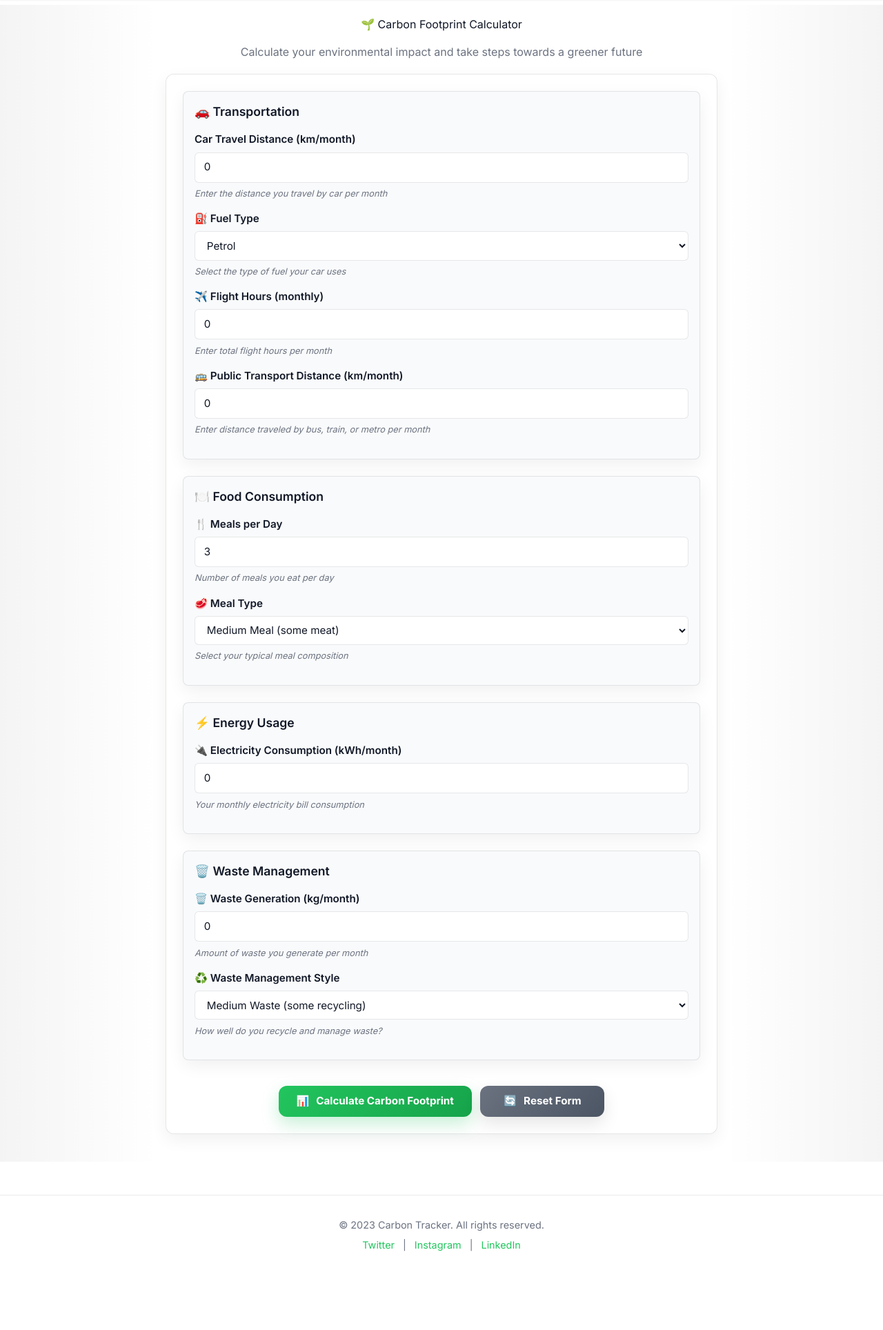
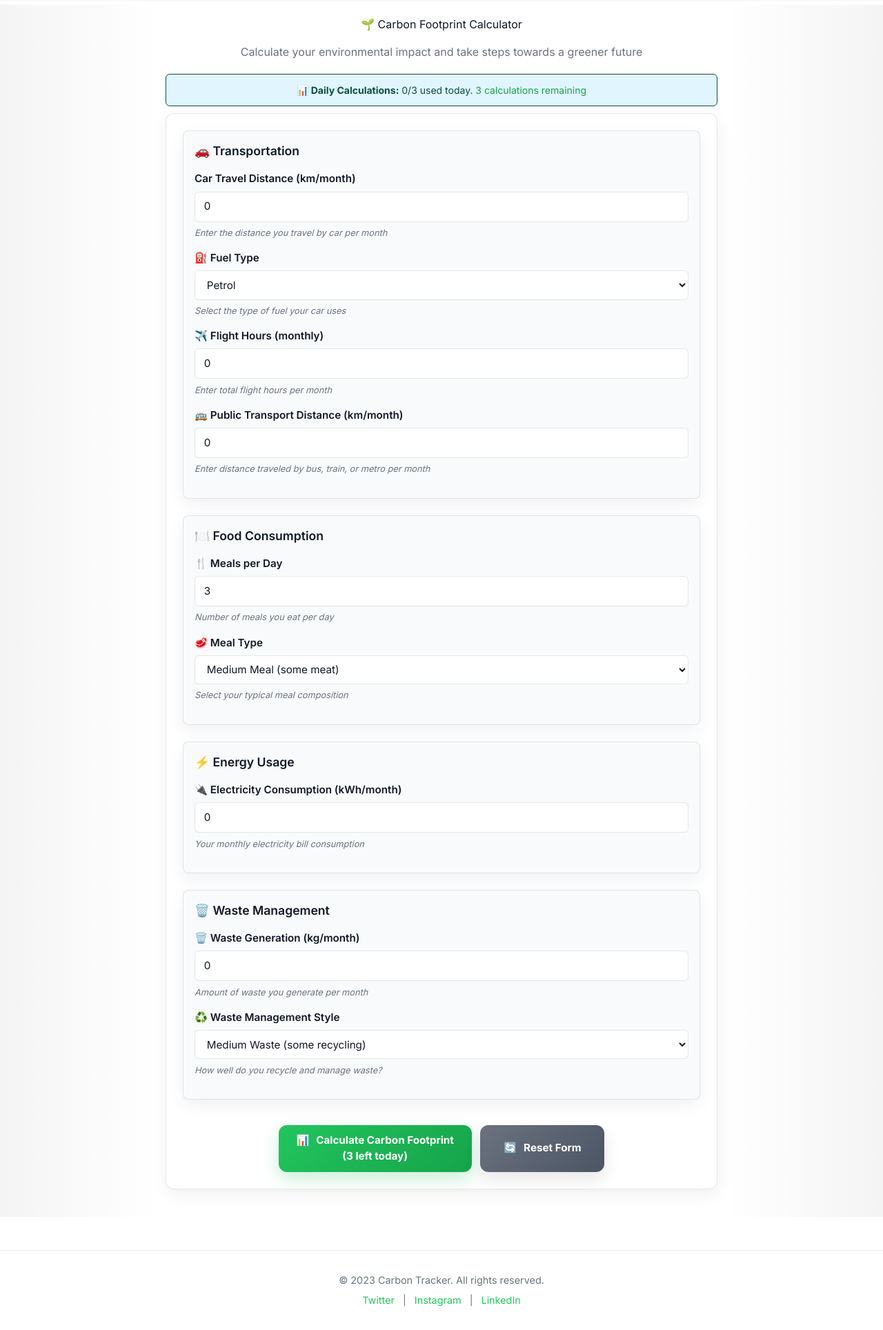
Before and after one commit to deepseek23/new-carbon, a Django app: page /home/ in a window 1280 px wide. Shown: the part 73-2001 px from the top of the page at 69% size. Before the commit the page ends 1887 px from the top, so only its background shows below. Run offline with Django 4.2, Linux system fonts and the light colour scheme; the visitor is signed in with stand-in values (Sample User, id 1); data that the repository does not hold is empty; some libraries are stand-ins or nearby versions.

Commit message:
added limit in entry

```diff
--- a/carbon/settings.py
+++ b/carbon/settings.py
@@ -87,7 +87,7 @@ DATABASES = {
     'default': {
         'ENGINE': 'django.db.backends.postgresql_psycopg2',
         'NAME': 'postgres',
-        'USER': 'postgres.txwipwnvsnmevqugarib',  # Supabase requires project-specific user
+        'USER': 'postgres.fjhxkztklweynhjmpjan',  # Supabase requires project-specific user
         'PASSWORD': 'Abc@9819307129',
         'HOST': 'aws-1-ap-south-1.pooler.supabase.com',  # Pooling host
         'PORT': '5432',  # Common Supabase pooler port (or 5432 if using direct db)
--- a/core/templates/track.html
+++ b/core/templates/track.html
@@ -7,6 +7,21 @@
     <div class="calculator-section">
         <h1 class="mb-4 text-center">🌱 Carbon Footprint Calculator</h1>
         <p class="text-center mb-5 text-secondary">Calculate your environmental impact and take steps towards a greener future</p>
+
+        <!-- Daily Limit Indicator -->
+        <div class="daily-limit-container mb-4">
+            {% if can_calculate %}
+                <div class="alert alert-info text-center">
+                    <strong>📊 Daily Calculations:</strong> {{ daily_count }}/3 used today.
+                    <span class="text-green-600">{{ remaining_calculations }} calculations remaining</span>
+                </div>
+            {% else %}
+                <div class="alert alert-warning text-center">
+                    <strong>⚠️ Daily Limit Reached:</strong> You've used all 3 calculations for today ({{ daily_count }}/3).
+                    <span class="text-orange-600">Please try again tomorrow!</span>
+                </div>
+            {% endif %}
+        </div>
 
         <!-- Input Form -->
         <div class="form-container">
@@ -106,9 +121,14 @@
                 </div>
 
                 <div class="form-actions">
-                    <button type="submit" class="btn btn-primary btn-calculate" id="btnCalculate">
+                    <button type="submit" class="btn btn-primary btn-calculate" id="btnCalculate"
+                            {% if not can_calculate %}disabled{% endif %}>
                         <span class="btn-icon">📊</span>
-                        Calculate Carbon Footprint
+                        {% if can_calculate %}
+                            Calculate Carbon Footprint ({{ remaining_calculations }} left today)
+                        {% else %}
+                            Daily Limit Reached (3/3 used)
+                        {% endif %}
                     </button>
                     <button type="button" class="btn btn-secondary btn-reset" onclick="resetForm()">
                         <span class="btn-icon">🔄</span>
@@ -324,9 +344,17 @@ document.addEventListener('DOMContentLoaded', function() {
             },
             body: formData
         })
-        .then(response => {
-            if (response.ok) {
+        .then(response => response.json().then(data => ({ data, status: response.status })))
+        .then(({ data, status }) => {
+            if (status === 429) {
+                // Daily limit reached
+                throw new Error(data.message || 'Daily calculation limit reached');
+            } else if (data.success) {
                 console.log('Form data saved successfully');
+
+                // Update daily limit display
+                updateDailyLimitDisplay(data.daily_count, data.remaining);
+
                 // Now get AI tips
                 return fetch('{% url "ai_tips_api" %}', {
                     method: 'POST',
@@ -337,7 +365,7 @@ document.addEventListener('DOMContentLoaded', function() {
                     body: JSON.stringify(payload)
                 });
             } else {
-                throw new Error('Failed to save form data');
+                throw new Error(data.message || 'Failed to save form data');
             }
         })
         .then(r => r.ok ? r.json() : r.json().then(err => Promise.reject(err)))
@@ -404,33 +432,81 @@ document.addEventListener('DOMContentLoaded', function() {
         .catch(err => {
             console.error('Error:', err);
 
-            // Show error message
+            // Check if this is a daily limit error
+            const isLimitError = err.message && err.message.includes('Daily calculation limit reached');
+
+            // Show appropriate error message
             const errorMsg = document.createElement('div');
-            errorMsg.className = 'alert alert-danger';
-            errorMsg.innerHTML = '<strong>❌ Error!</strong> There was a problem saving your data. Please try again.';
+            errorMsg.className = isLimitError ? 'alert alert-warning' : 'alert alert-danger';
+            errorMsg.innerHTML = isLimitError
+                ? `<strong>⚠️ Daily Limit Reached!</strong> ${err.message}`
+                : '<strong>❌ Error!</strong> There was a problem saving your data. Please try again.';
             errorMsg.style.marginTop = '1rem';
             form.parentNode.insertBefore(errorMsg, form.nextSibling);
 
-            // Remove error message after 5 seconds
+            // If limit reached, disable the button
+            if (isLimitError) {
+                btnCalculate.disabled = true;
+                btnCalculate.innerHTML = '<span class="btn-icon">🚫</span>Daily Limit Reached (3/3 used)';
+                updateDailyLimitDisplay(3, 0);
+            }
+
+            // Remove error message after 8 seconds (longer for limit message)
             setTimeout(() => {
                 if (errorMsg.parentNode) {
                     errorMsg.parentNode.removeChild(errorMsg);
                 }
-            }, 5000);
+            }, isLimitError ? 8000 : 5000);
 
-            // Still try to show AI tips if available
+            // Still try to show AI tips if available and not a limit error
+            if (!isLimitError) {
                 const tipsSection = document.getElementById('tipsSection');
                 const tipsMessage = document.getElementById('tipsMessage');
                 if (tipsSection && tipsMessage) {
                     tipsMessage.textContent = 'Could not get AI tip right now. Please try again later.';
                     tipsSection.style.display = 'block';
                 }
+            }
         })
         .finally(() => {
+            // Only re-enable button if limit not reached
+            const isLimitReached = btnCalculate.innerHTML.includes('Daily Limit Reached');
+            if (!isLimitReached) {
                 btnCalculate.disabled = false;
                 btnCalculate.innerHTML = original;
+            }
         });
     });
+
+    // Helper function to update daily limit display
+    function updateDailyLimitDisplay(dailyCount, remaining) {
+        const limitContainer = document.querySelector('.daily-limit-container');
+        if (limitContainer) {
+            const alertDiv = limitContainer.querySelector('.alert');
+            if (remaining > 0) {
+                alertDiv.className = 'alert alert-info text-center';
+                alertDiv.innerHTML = `<strong>📊 Daily Calculations:</strong> ${dailyCount}/3 used today.
+                    <span class="text-green-600">${remaining} calculations remaining</span>`;
+            } else {
+                alertDiv.className = 'alert alert-warning text-center';
+                alertDiv.innerHTML = `<strong>⚠️ Daily Limit Reached:</strong> You've used all 3 calculations for today (${dailyCount}/3).
+                    <span class="text-orange-600">Please try again tomorrow!</span>`;
+            }
+        }
+
+        // Update button text
+        const button = document.getElementById('btnCalculate');
+        if (button && !button.disabled) {
+            const buttonText = remaining > 0
+                ? `<span class="btn-icon">📊</span>Calculate Carbon Footprint (${remaining} left today)`
+                : `<span class="btn-icon">🚫</span>Daily Limit Reached (3/3 used)`;
+            button.innerHTML = buttonText;
+
+            if (remaining === 0) {
+                button.disabled = true;
+            }
+        }
+    }
 });
 </script>
 
@@ -1000,6 +1076,24 @@ document.addEventListener('DOMContentLoaded', function() {
     flex: 1;
 }
 
+/* Daily limit indicator styles */
+.daily-limit-container {
+    max-width: 800px;
+    margin: 0 auto;
+}
+
+.alert-info {
+    background-color: #e1f5fe;
+    border-color: #22c55e;
+    color: #0d4f3c;
+}
+
+.alert-warning {
+    background-color: #fff3cd;
+    border-color: #f59e0b;
+    color: #92400e;
+}
+
 /* Alert messages */
 .alert {
     padding: 12px 16px;
@@ -1020,6 +1114,19 @@ document.addEventListener('DOMContentLoaded', function() {
     background-color: #f8d7da;
     border-color: #f5c6cb;
     color: #721c24;
+}
+
+/* Disabled button styles */
+.btn-calculate:disabled {
+    background: linear-gradient(135deg, #9ca3af, #6b7280) !important;
+    cursor: not-allowed !important;
+    opacity: 0.7;
+    transform: none !important;
+}
+
+.btn-calculate:disabled:hover {
+    transform: none !important;
+    box-shadow: none !important;
 }
 
 @keyframes slideIn {
--- a/core/views.py
+++ b/core/views.py
@@ -70,31 +70,59 @@ def track(request):
     View to create a new CarbonFootprint entry. Uses CarbonFootprintForm.
     Named 'track' because your template links to {% url 'track' %}.
     """
+    # Check daily calculation limit
+    can_calculate = CarbonFootprint.can_calculate_today(request.user)
+    remaining_calculations = CarbonFootprint.get_remaining_calculations(request.user)
+    daily_count = CarbonFootprint.get_daily_calculation_count(request.user)
+
     if request.method == 'POST':
+        # Check if user has exceeded daily limit
+        if not can_calculate:
+            error_message = f"Daily calculation limit reached! You can only make 3 calculations per day. You've already made {daily_count} calculations today. Please try again tomorrow."
+
+            # Check if this is an AJAX request
+            if request.headers.get('X-Requested-With') == 'XMLHttpRequest' or 'application/json' in request.headers.get('Accept', ''):
+                return JsonResponse({
+                    'success': False,
+                    'message': error_message,
+                    'limit_reached': True,
+                    'daily_count': daily_count,
+                    'remaining': 0
+                }, status=429)  # 429 Too Many Requests
+            else:
+                messages.error(request, error_message)
+                return redirect('track')
+
         form = CarbonFootprintForm(request.POST)
         if form.is_valid():
             footprint = form.save(commit=False)
             footprint.user = request.user
-            # If your model needs a computed total_emission, either compute here
-            # or ensure model.save() handles it.
             footprint.save()
+
+            # Update counts after saving
+            new_daily_count = CarbonFootprint.get_daily_calculation_count(request.user)
+            new_remaining = CarbonFootprint.get_remaining_calculations(request.user)
 
             # Check if this is an AJAX request
             if request.headers.get('X-Requested-With') == 'XMLHttpRequest' or 'application/json' in request.headers.get('Accept', ''):
                 return JsonResponse({
                     'success': True,
-                    'message': 'Carbon footprint entry saved successfully.',
-                    'total_emission': footprint.total_emission
+                    'message': f'Carbon footprint entry saved successfully! You have {new_remaining} calculations remaining today.',
+                    'total_emission': footprint.total_emission,
+                    'daily_count': new_daily_count,
+                    'remaining': new_remaining
                 })
             else:
-                messages.success(request, 'Carbon footprint entry saved.')
+                messages.success(request, f'Carbon footprint entry saved! You have {new_remaining} calculations remaining today.')
                 return redirect('dashboard')
         else:
             # Check if this is an AJAX request
             if request.headers.get('X-Requested-With') == 'XMLHttpRequest' or 'application/json' in request.headers.get('Accept', ''):
                 return JsonResponse({
                     'success': False,
-                    'errors': form.errors
+                    'errors': form.errors,
+                    'daily_count': daily_count,
+                    'remaining': remaining_calculations
                 }, status=400)
             else:
                 # expose form errors
@@ -103,7 +131,14 @@ def track(request):
                         messages.error(request, f"{field}: {error}")
     else:
         form = CarbonFootprintForm()
-    return render(request, 'track.html', {'form': form})
+
+    context = {
+        'form': form,
+        'can_calculate': can_calculate,
+        'remaining_calculations': remaining_calculations,
+        'daily_count': daily_count,
+    }
+    return render(request, 'track.html', context)
 
 @login_required
 def dashboard(request):
```
Also changed, not shown: core/models.py (+23 -3 lines). Lines whose indentation alone changed are shown as unchanged.
